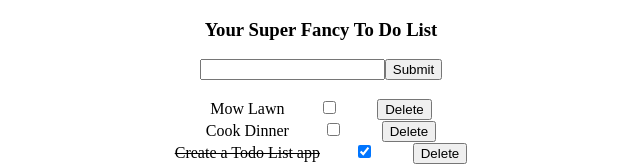
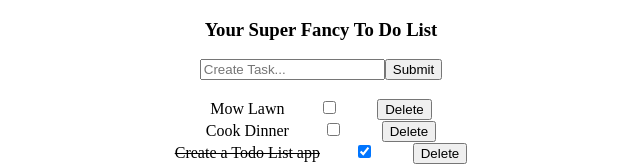
Before and after one commit to jonathanbrierre/ToDo-Props-Demo, a React (Create React App) app: page / in a window 1280 px wide. Shown: the top 166 px of the page, without its empty margins (319-959 px from the left). Built offline with nearby package versions, Linux system fonts and the light colour scheme.

Commit message:
cleaned up console logs & add placeholder

```diff
--- a/src/App.js
+++ b/src/App.js
@@ -51,7 +51,6 @@ class App extends React.Component{
   }
 
   deleteTask = (id) =>{
-    console.log(id)
     let newTodos = this.state.todos.filter(todo => todo.id !== id)
     this.setState({todos: newTodos})
   }
--- a/src/Components/AddTodo.jsx
+++ b/src/Components/AddTodo.jsx
@@ -19,7 +19,7 @@ class AddTodo extends Component {
     render() {
         return (
             <form onSubmit = {this.handleOnSubmit}>
-                <input type = 'text' name = 'newTask' value = {this.state.newTask} onChange = {this.handleOnChange}/>
+                <input type = 'text' name = 'newTask' value = {this.state.newTask} onChange = {this.handleOnChange} placeholder = 'Create Task...'/>
                 <input type = 'submit'/>
             </form>
         )
--- a/src/Components/Todo.jsx
+++ b/src/Components/Todo.jsx
@@ -3,7 +3,6 @@ import React, { Component } from 'react'
 class Todo extends Component {
 
     handleOnChange = (e) => {
-        console.log('hello')
         this.props.completeTask(this.props.todo.id)
     }
 
```
